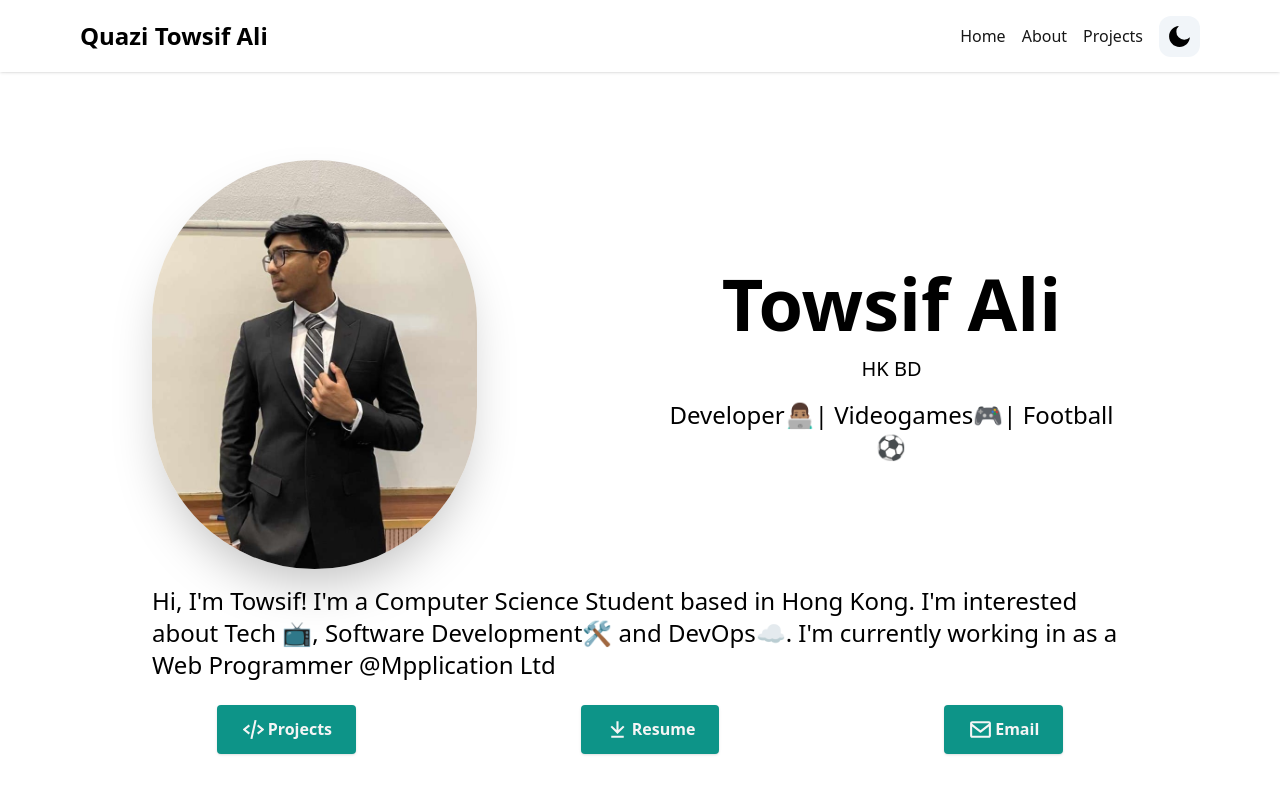
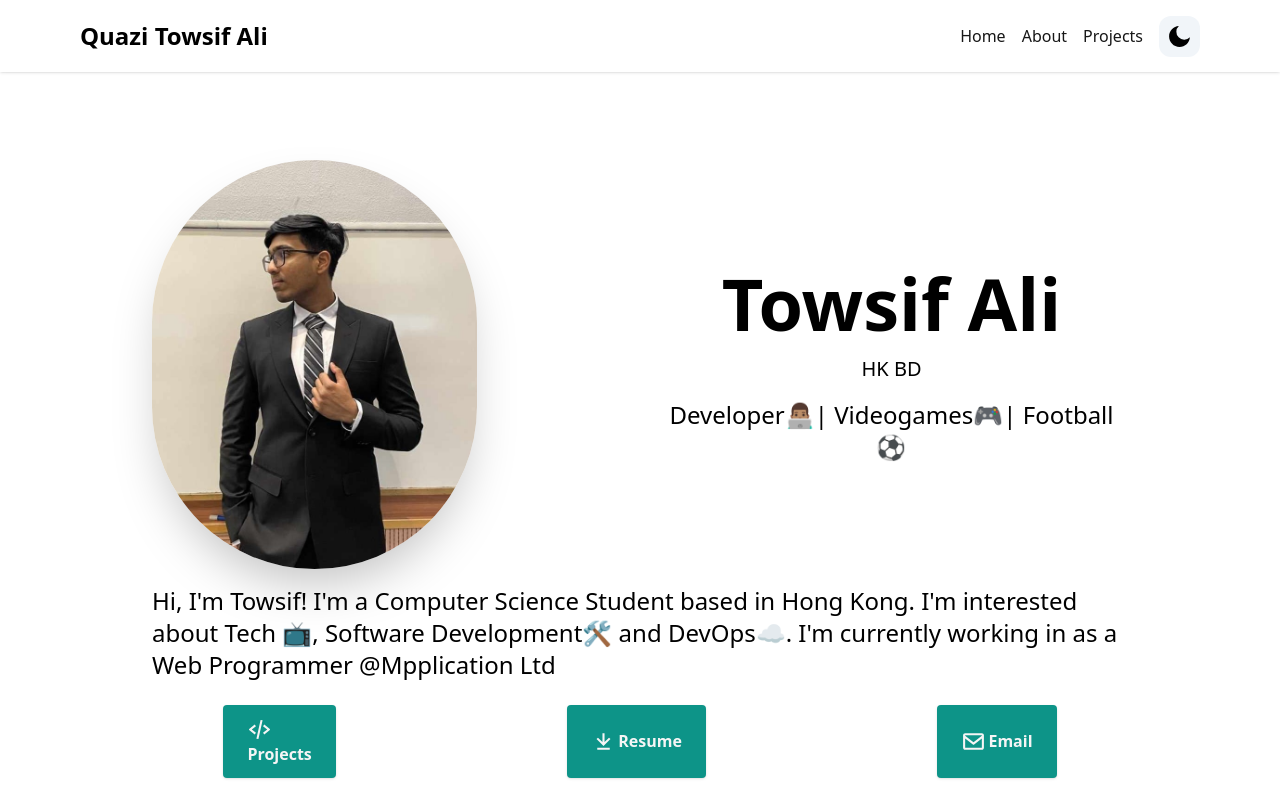
Before and after one commit to towsifali/Portfolio, a Next.js app: page / in a window 1280 px wide. Shown: the top 800 px of the page. Built offline with nearby package versions, Linux system fonts and the light colour scheme.

Commit message:
added span for vercel

```diff
--- a/components/HeroSection.tsx
+++ b/components/HeroSection.tsx
@@ -63,8 +63,10 @@ export default function HeroSection() {
           offset={-100}
           duration={500}
         >
-          <BiCodeAlt size={25} className="mr-0.5" />
-          <p>Projects</p>
+          <span>
+            <BiCodeAlt size={25} className="mr-0.5" />
+            Projects
+          </span>
         </Link>
         <button
           className="text-neutral-100 font-semibold px-6 py-3 bg-teal-600 rounded shadow hover:bg-teal-700"
```
